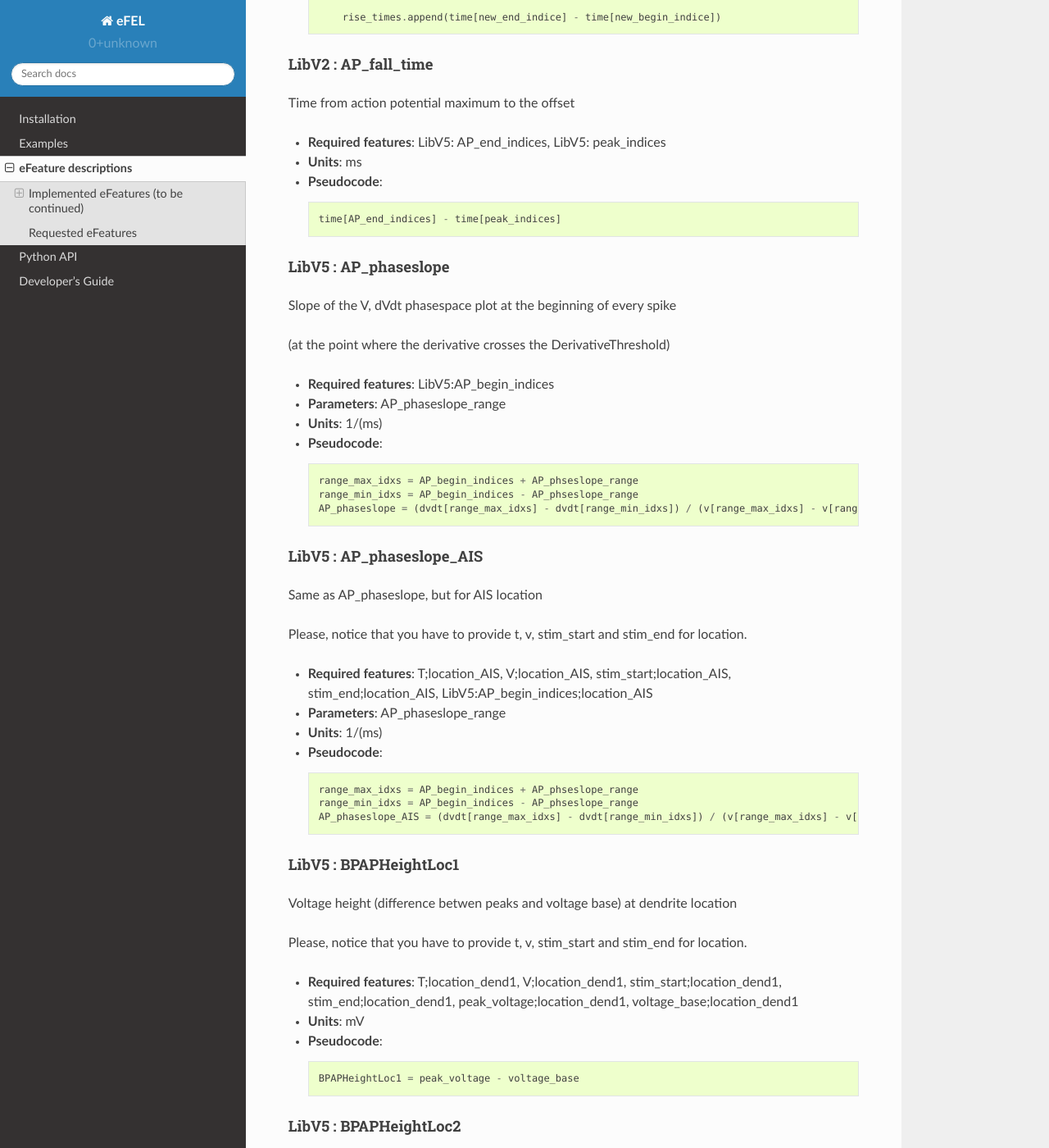
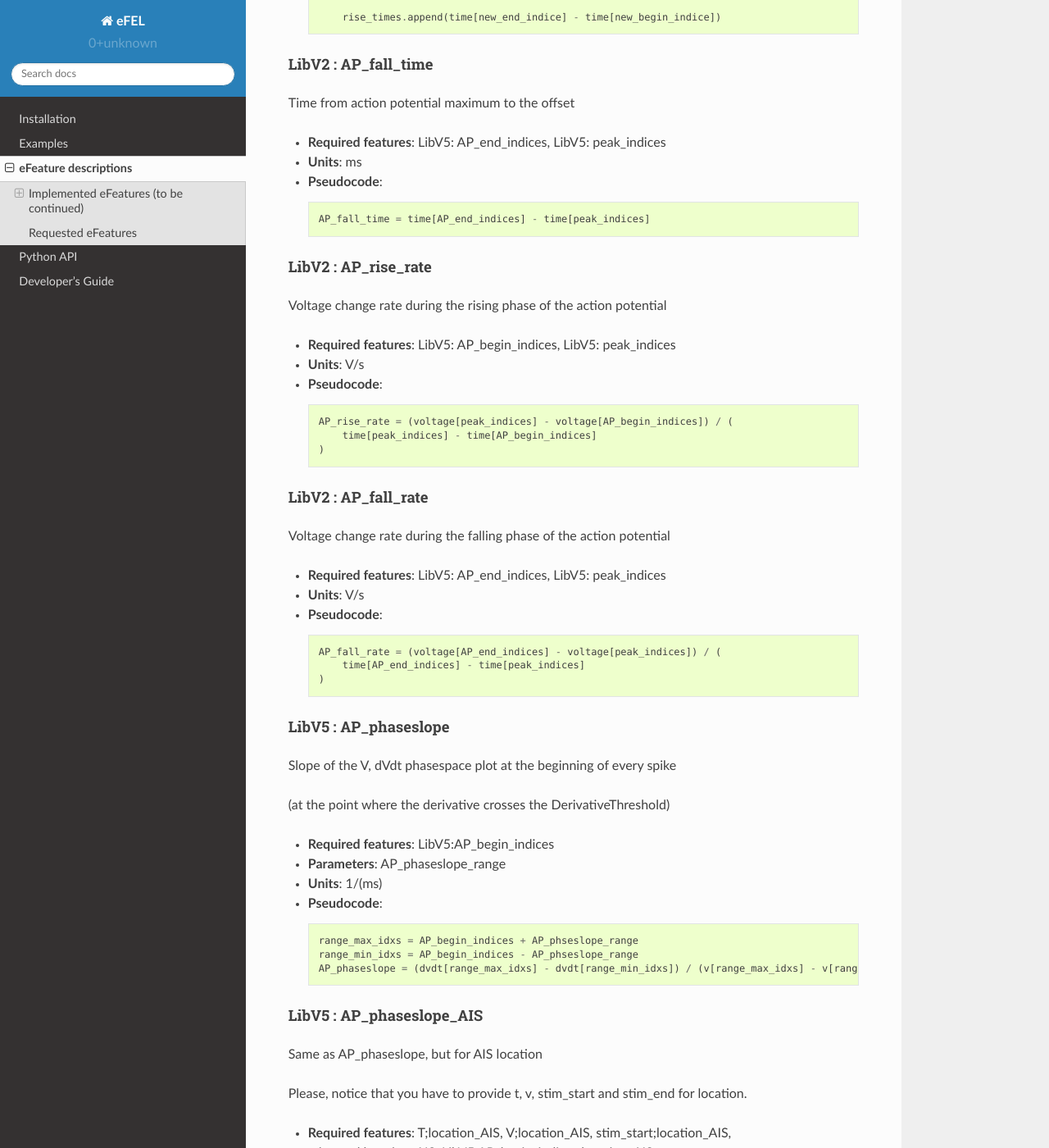
Before and after one commit to BlueBrain/eFEL, a Sphinx documentation site: the page built from docs/source/eFeatures.rst, in a window 1280 px wide and 1400 px high, scrolled down 18133 px. Shown: the whole window at 82% size. Built offline with Sphinx 7.4.7 and the Read the Docs theme 2.0.0, drawn with Linux system fonts in a browser that asks for light colours.

Commit message:
Add doc and tests for AP_rise_rate and AP_fall_rate

```diff
--- a/docs/source/eFeatures.rst
+++ b/docs/source/eFeatures.rst
@@ -841,7 +841,33 @@ Time from action potential maximum to the offset
 - **Units**: ms
 - **Pseudocode**: ::
 
-    time[AP_end_indices] - time[peak_indices]
+    AP_fall_time = time[AP_end_indices] - time[peak_indices]
+
+LibV2 : AP_rise_rate
+~~~~~~~~~~~~~~~~~~~~
+
+Voltage change rate during the rising phase of the action potential
+
+- **Required features**: LibV5: AP_begin_indices, LibV5: peak_indices
+- **Units**: V/s
+- **Pseudocode**: ::
+
+    AP_rise_rate = (voltage[peak_indices] - voltage[AP_begin_indices]) / (
+        time[peak_indices] - time[AP_begin_indices]
+    )
+
+LibV2 : AP_fall_rate
+~~~~~~~~~~~~~~~~~~~~
+
+Voltage change rate during the falling phase of the action potential
+
+- **Required features**: LibV5: AP_end_indices, LibV5: peak_indices
+- **Units**: V/s
+- **Pseudocode**: ::
+
+    AP_fall_rate = (voltage[AP_end_indices] - voltage[peak_indices]) / (
+        time[AP_end_indices] - time[peak_indices]
+    )
 
 LibV5 : AP_phaseslope
 ~~~~~~~~~~~~~~~~~~~~~~
```
Also changed, not shown: 1 other file.
